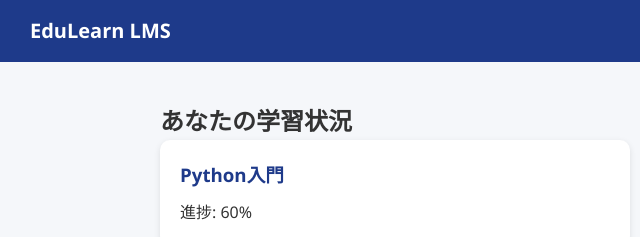
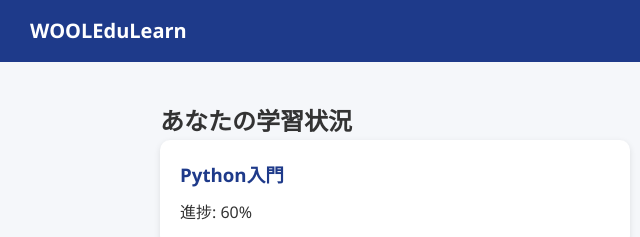
Before and after one commit to woolisbest-4520/education, a plain HTML site: page dashboard.html in a window 1280 px wide. Shown: the top 237 px of the page, 0-640 px from the left. Drawn offline with Linux system fonts and the light colour scheme.

Commit message:
Update dashboard.html

```diff
--- a/dashboard.html
+++ b/dashboard.html
@@ -2,12 +2,12 @@
 <html lang="ja">
 <head>
   <meta charset="UTF-8">
-  <title>ダッシュボード - EduLearn LMS</title>
+  <title>ダッシュボード - WOOL-EduLearn</title>
   <link rel="stylesheet" href="style.css">
 </head>
 <body>
   <header>
-    <h1>EduLearn LMS</h1>
+    <h1>WOOLEduLearn</h1>
     <nav>
       <a href="index.html">ホーム</a>
       <a href="dashboard.html">ダッシュボード</a>
```
